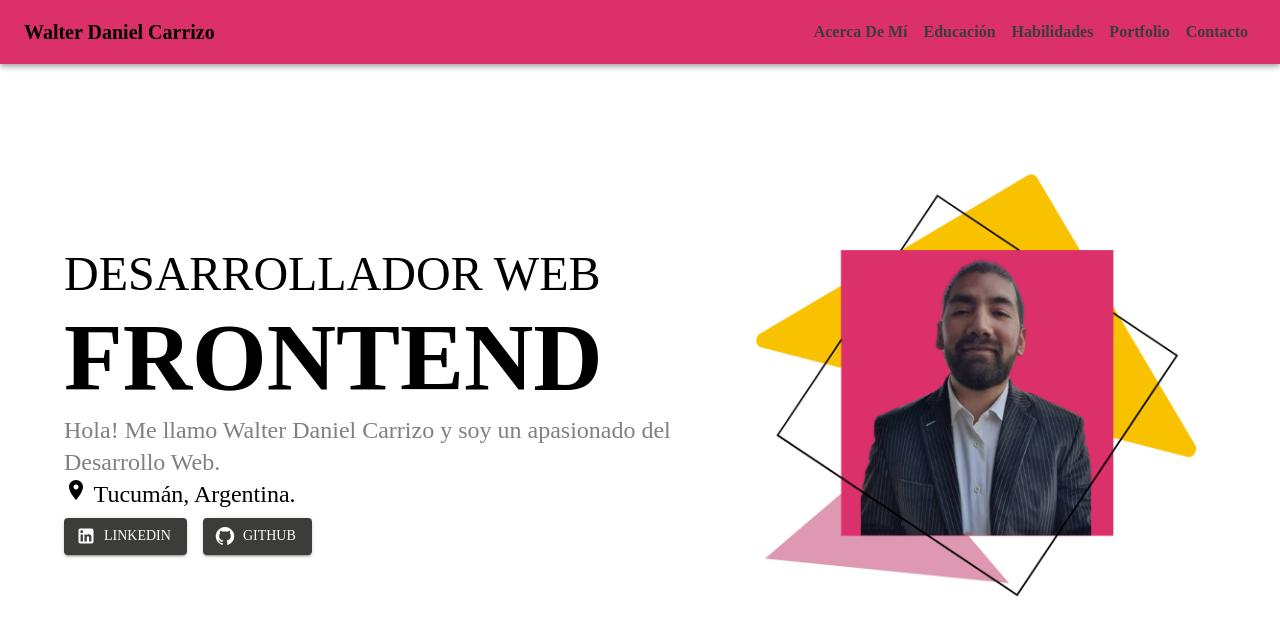
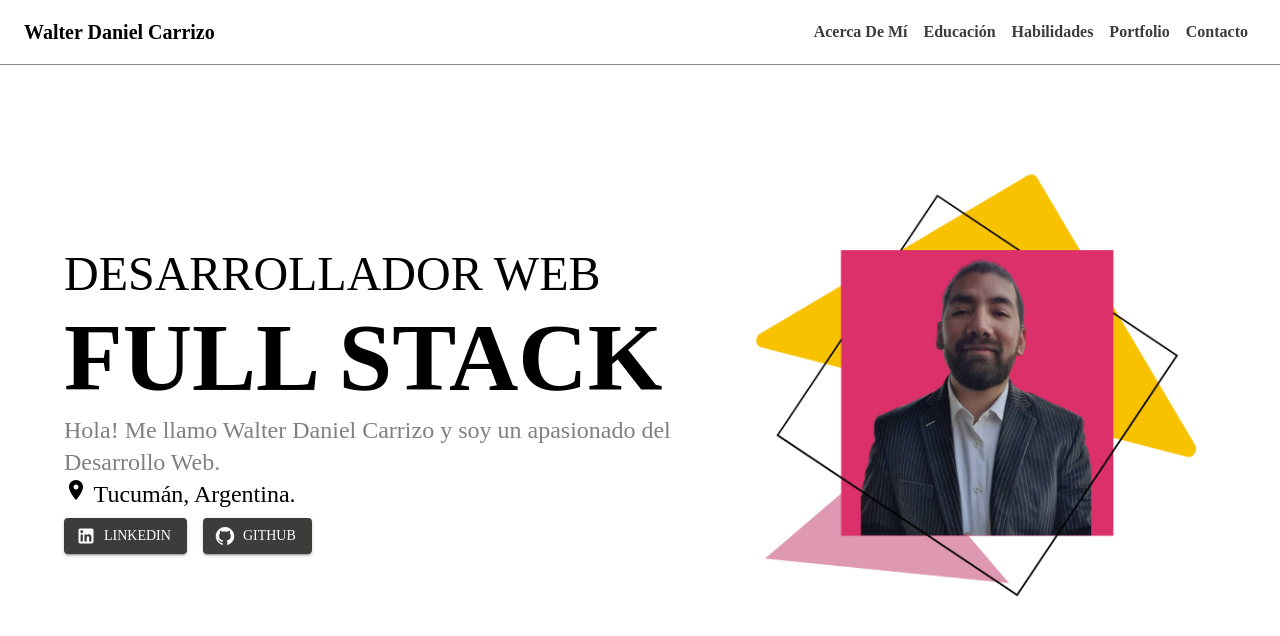
Before and after one commit to Walter-Daniel/portfolio2023, a React (Vite) app: page / in a window 1280 px wide. Shown: the top 636 px of the page. Built offline with nearby package versions, Linux system fonts and the light colour scheme; a web font is replaced by a local one.

Commit message:
actualización de título y acerca de mí

```diff
--- a/package.json
+++ b/package.json
@@ -28,5 +28,6 @@
     "eslint-plugin-react-hooks": "^4.6.0",
     "eslint-plugin-react-refresh": "^0.4.3",
     "vite": "^4.4.5"
-  }
+  },
+  "packageManager": "pnpm@9.9.0+sha512.60c18acd138bff695d339be6ad13f7e936eea6745660d4cc4a776d5247c540d0edee1a563695c183a66eb917ef88f2b4feb1fc25f32a7adcadc7aaf3438e99c1"
 }
--- a/src/common/Navbar.jsx
+++ b/src/common/Navbar.jsx
@@ -1,5 +1,4 @@
 import * as React from 'react';
-import PropTypes from 'prop-types';
 import { AppBar,CssBaseline, Box, Button, Divider, Drawer, IconButton, List, ListItem, ListItemButton, ListItemText, Toolbar, Typography } from '@mui/material';
 import MenuIcon from '@mui/icons-material/Menu';
 
@@ -58,8 +57,8 @@ export const Navbar = (props) => {
 
   return (
     <Box sx={{ display: 'flex' }}>
-      <CssBaseline />
-      <AppBar component="nav">
+      {/* <CssBaseline /> */}
+      <AppBar component="nav" style={{backgroundColor:'#fff', boxShadow: 'none', borderBottom:'0.1px solid #898989'}}>
         <Toolbar>
           <IconButton
             color="inherit"
@@ -108,10 +107,10 @@ export const Navbar = (props) => {
   );
 }
 
-Navbar.propTypes = {
-  /**
-   * Injected by the documentation to work in an iframe.
-   * You won't need it on your project.
-   */
-  window: PropTypes.func,
-};
+// Navbar.propTypes = {
+//   /**
+//    * Injected by the documentation to work in an iframe.
+//    * You won't need it on your project.
+//    */
+//   window: PropTypes.func,
+// };
--- a/src/sections/About.jsx
+++ b/src/sections/About.jsx
@@ -19,7 +19,7 @@ export const About = () => {
       <Typography variant='h3' color={theme.palette.primary.main} sx={{ textTransform:'uppercase', fontSize:'1.5rem', fontWeight:'bold'}}>Acerca de mí</Typography>
       <Typography variant='h5'>Un tucumano apasionado por el Desarrollo Web</Typography>
       <p>
-            Soy un desarrollador frontend apasionado por aprender y crear
+            Soy un desarrollador full stack apasionado por aprender y crear
             aplicaciones web escalables y de alto rendimiento. Tengo una sólida
             base en JavaScript y TypeScript, y he trabajado en proyectos
             utilizando tecnologías como React, Next.js y herramientas de gestión
--- a/src/sections/Hero.jsx
+++ b/src/sections/Hero.jsx
@@ -11,7 +11,7 @@ export const Hero = () => {
       <div data-aos="zoom-in">
         <Typography variant='h3' sx={{ textTransform:'uppercase', fontSize:{ xs:'1.8rem', md:'3rem' }, paddingTop:{xs:'4rem', md:'0'} }}>Desarrollador Web
           <br />
-          <span className='hero-text'>Frontend</span>
+          <span className='hero-text'>Full Stack</span>
           </Typography>
         <Typography variant='h5'color='GrayText'>Hola! Me llamo Walter Daniel Carrizo y soy un apasionado del Desarrollo Web.</Typography>
         <Typography variant='h5'><LocationOnIcon /> Tucumán, Argentina.</Typography>
```
Also changed, not shown: 2 other files (tests, documents, lock files or other folders).
